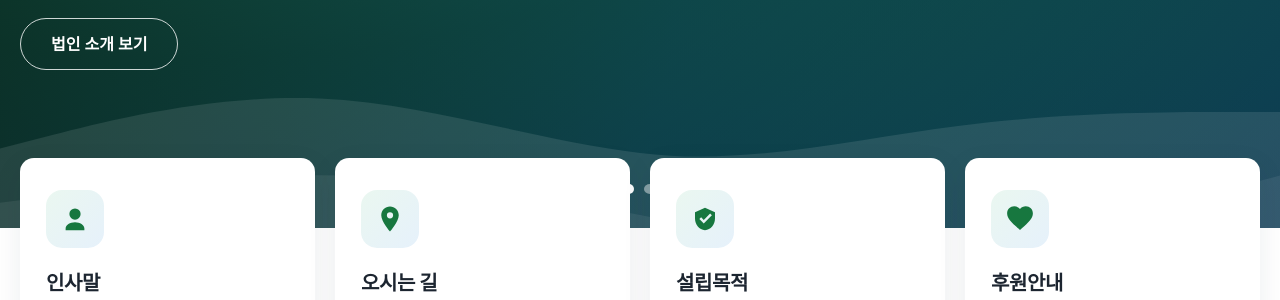
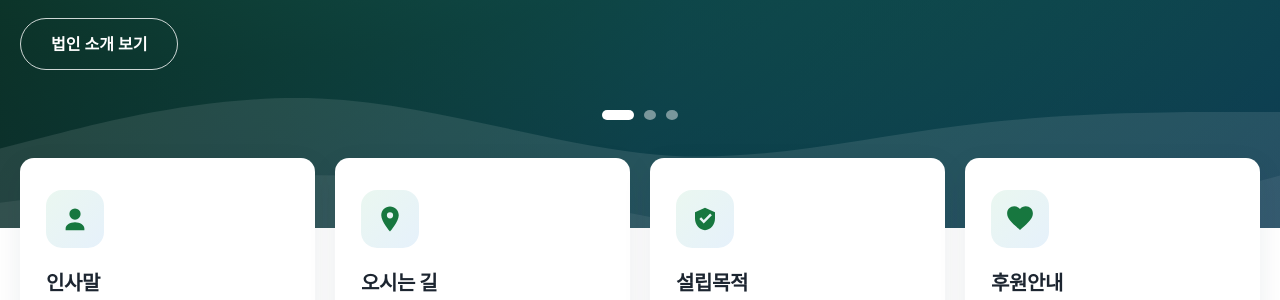
Before and after one commit to s-nam/jungindle, a Jekyll site: the page built from index.html, in a window 1280 px wide. Shown: the part 517-817 px from the top of the page. Built offline with Jekyll 4.4.1, drawn with Linux system fonts in a browser that asks for light colours; some web fonts are replaced.

Commit message:
히어로 슬라이드 인디케이터가 퀵링크 카드에 가려지는 문제 수정
Co-Authored-By: Claude Opus 5 (1M context) <noreply@anthropic.com>

```diff
--- a/assets/css/style.css
+++ b/assets/css/style.css
@@ -212,9 +212,10 @@ table { border-collapse: collapse; width: 100%; }
 .hero-arrow.prev { left: 24px; }
 .hero-arrow.next { right: 24px; }
 
+/* 퀵링크 카드가 히어로 하단을 -70px 덮으므로 그보다 위에 배치 */
 .hero-dots {
-  position: absolute; left: 50%; bottom: 34px; transform: translateX(-50%);
-  z-index: 3; display: flex; gap: 10px;
+  position: absolute; left: 50%; bottom: 108px; transform: translateX(-50%);
+  z-index: 6; display: flex; gap: 10px;
 }
 .hero-dots button {
   width: 10px; height: 10px; border-radius: 50%; background: rgba(255, 255, 255, .45); transition: .2s;
@@ -577,6 +578,7 @@ table { border-collapse: collapse; width: 100%; }
 @media (max-width: 720px) {
   .hero { height: clamp(400px, 66vh, 560px); }
   .hero-arrow { display: none; }
+  .hero-dots { bottom: 74px; }
   .quick-list a { padding: 22px 18px; }
   .quick-list .ico { width: 46px; height: 46px; margin-bottom: 12px; }
   .quick-list strong { font-size: 17px; }
```
